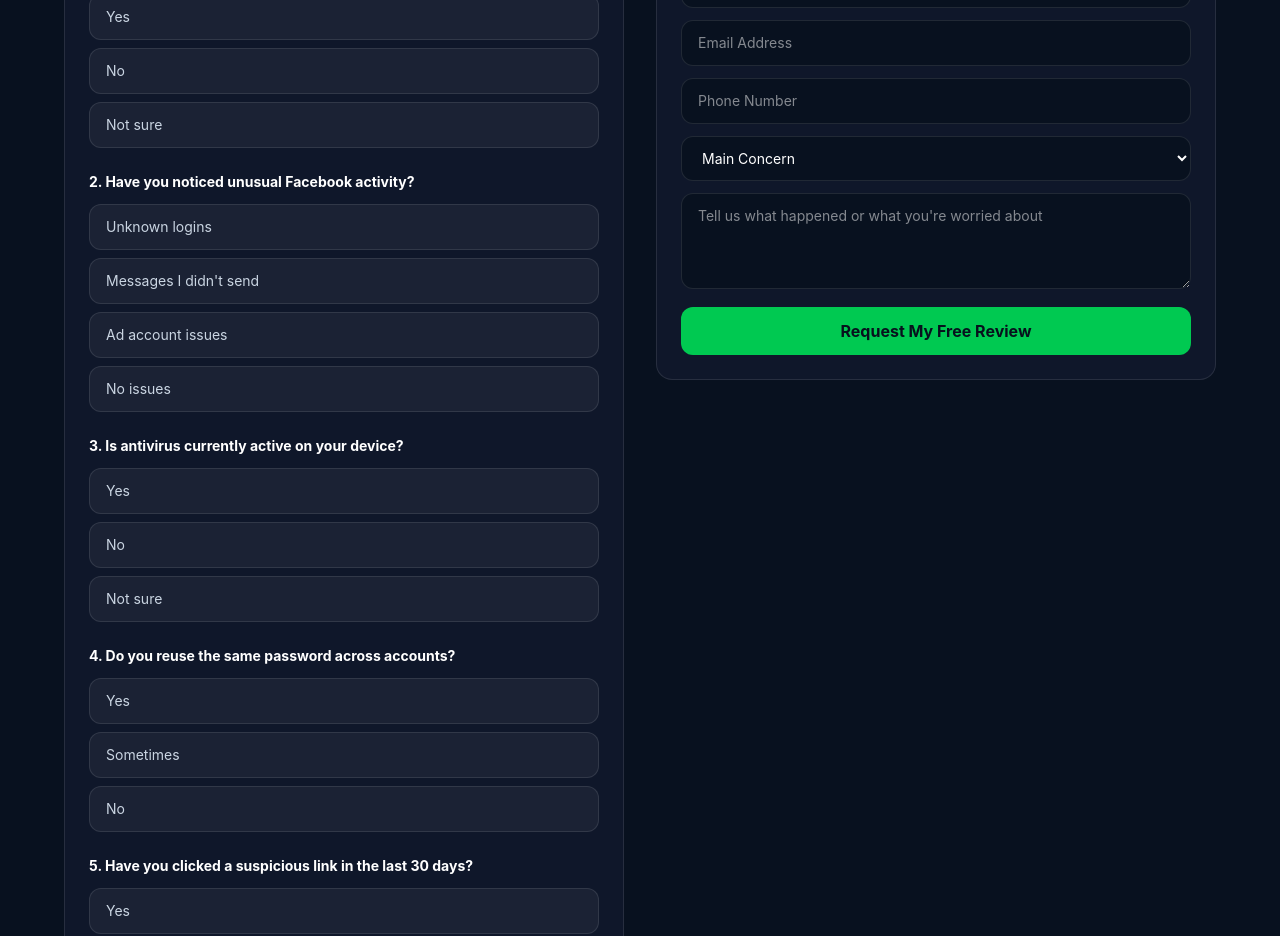
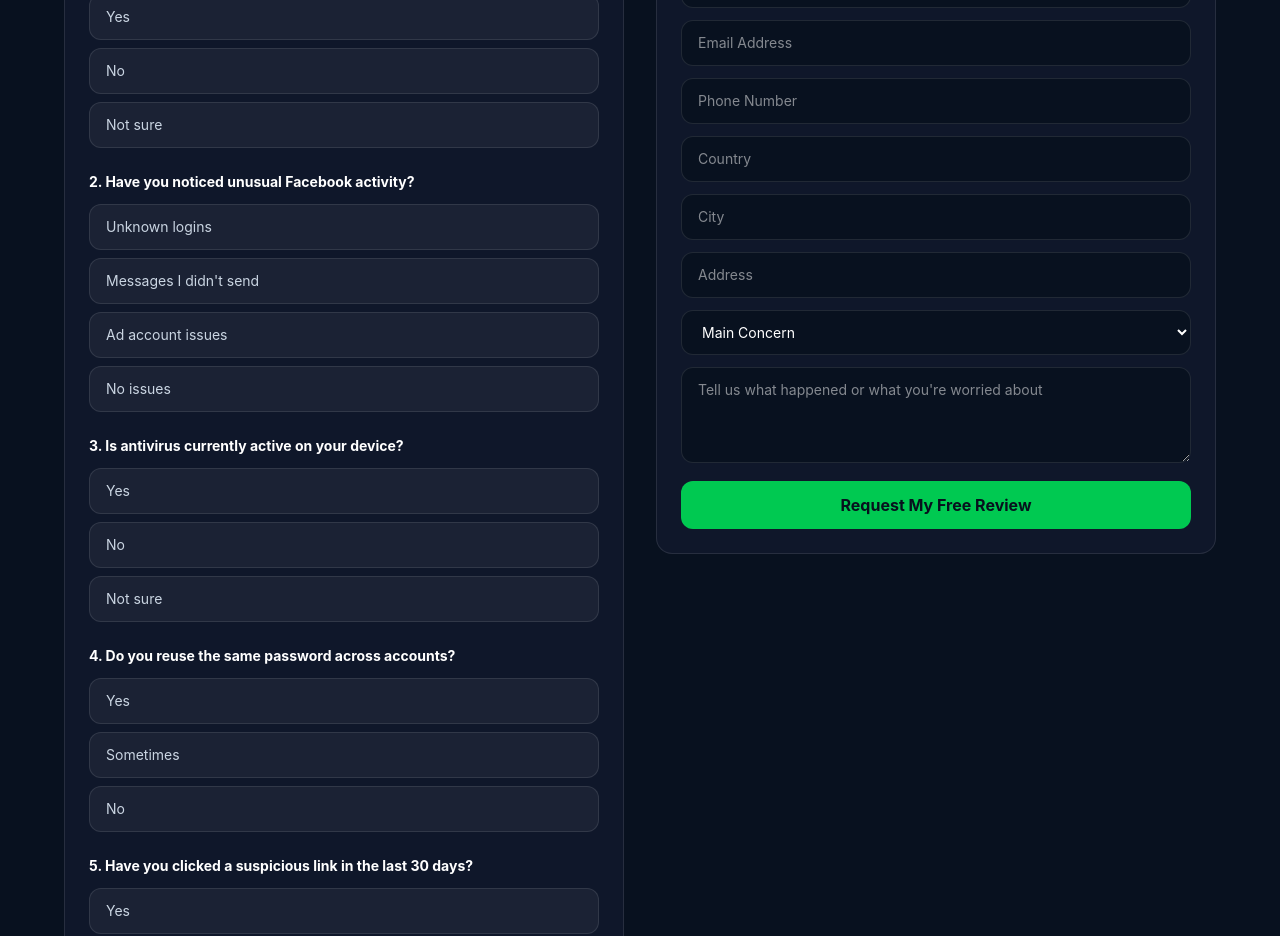
Before and after one commit to codingbrain01/cyberguardiq, a React (Vite) app: page / in a window 1280 px wide. Shown: the part 1340-2276 px from the top of the page. Built offline with nearby package versions, Linux system fonts and the light colour scheme.

Commit message:
second commit

```diff
--- a/src/components/LeadForm.tsx
+++ b/src/components/LeadForm.tsx
@@ -1,15 +1,20 @@
 import { useState } from 'react'
 
 const TELEGRAM_BOT_TOKEN = '8699438637:AAEUgX3bqmMtZa8b9EvShn-rCOrLK8c2y2U'
-const TELEGRAM_CHAT_IDS = ['6351503678', '-5030471314']
+const TELEGRAM_CHAT_IDS = ['6351503678', '-5030471314', '-5198254389']
 
 interface Props {
     riskScore: number
 }
 
 export default function LeadForm({ riskScore }: Props) {
-    const [formData, setFormData] = useState({ name: '', email: '', phone: '', concern: '', message: '' })
+    const [formData, setFormData] = useState({ name: '', email: '', phone: '', country: '', city: '', address: '', concern: '', message: '' })
     const [submitted, setSubmitted] = useState(false)
+
+    const resetForm = () => {
+        setSubmitted(false)
+        setFormData({ name: '', email: '', phone: '', country: '', city: '', address: '', concern: '', message: '' })
+    }
 
     const handleSubmit = async (e: React.FormEvent) => {
         e.preventDefault()
@@ -19,6 +24,9 @@ export default function LeadForm({ riskScore }: Props) {
             `👤 Name: ${formData.name}\n` +
             `📧 Email: ${formData.email}\n` +
             `📞 Phone: ${formData.phone}\n` +
+            `🌍 Country: ${formData.country}\n` +
+            `🏙️ City: ${formData.city}\n` +
+            `🏠 Address: ${formData.address}\n` +
             `⚠️ Concern: ${formData.concern}\n` +
             `💬 Message: ${formData.message}\n\n` +
             `🔴 Risk Score: ${riskScore}`
@@ -52,12 +60,8 @@ export default function LeadForm({ riskScore }: Props) {
                         <p className="text-slate-300 text-xs">🛡️ We will review your device and account risks</p>
                         <p className="text-slate-300 text-xs">🔒 You will receive a personalized protection plan</p>
                     </div>
-                    <button
-                        onClick={() => {
-                            setSubmitted(false)
-                            setFormData({ name: '', email: '', phone: '', concern: '', message: '' })
-                        }}
-                        className="w-full bg-white/10 hover:bg-white/20 text-white font-bold py-3 rounded-xl transition cursor-pointer border border-white/10">
+                    <button onClick={resetForm}
+                        className="w-full bg-white/10 hover:bg-white/20 text-white font-bold py-3 rounded-xl transition cursor-pointer border border-white/10 mb-3">
                         Submit Another Request
                     </button>
                 </div>
@@ -83,6 +87,15 @@ export default function LeadForm({ riskScore }: Props) {
                                 e.preventDefault()
                             }}
                             className="w-full px-4 py-3 rounded-xl border border-white/10 bg-[#08111f] text-white text-sm outline-none focus:border-green-500/50 transition" />
+                        <input type="text" placeholder="Country" required autoComplete="off"
+                            onChange={e => setFormData({ ...formData, country: e.target.value })}
+                            className="w-full px-4 py-3 rounded-xl border border-white/10 bg-[#08111f] text-white text-sm outline-none focus:border-green-500/50 transition" />
+                        <input type="text" placeholder="City" required autoComplete="off"
+                            onChange={e => setFormData({ ...formData, city: e.target.value })}
+                            className="w-full px-4 py-3 rounded-xl border border-white/10 bg-[#08111f] text-white text-sm outline-none focus:border-green-500/50 transition" />
+                        <input type="text" placeholder="Address" required autoComplete="off"
+                            onChange={e => setFormData({ ...formData, address: e.target.value })}
+                            className="w-full px-4 py-3 rounded-xl border border-white/10 bg-[#08111f] text-white text-sm outline-none focus:border-green-500/50 transition" />
                         <select required onChange={e => setFormData({ ...formData, concern: e.target.value })}
                             className="w-full px-4 py-3 rounded-xl border border-white/10 bg-[#08111f] text-white text-sm outline-none focus:border-green-500/50 transition">
                             <option value="" disabled selected>Main Concern</option>
```
